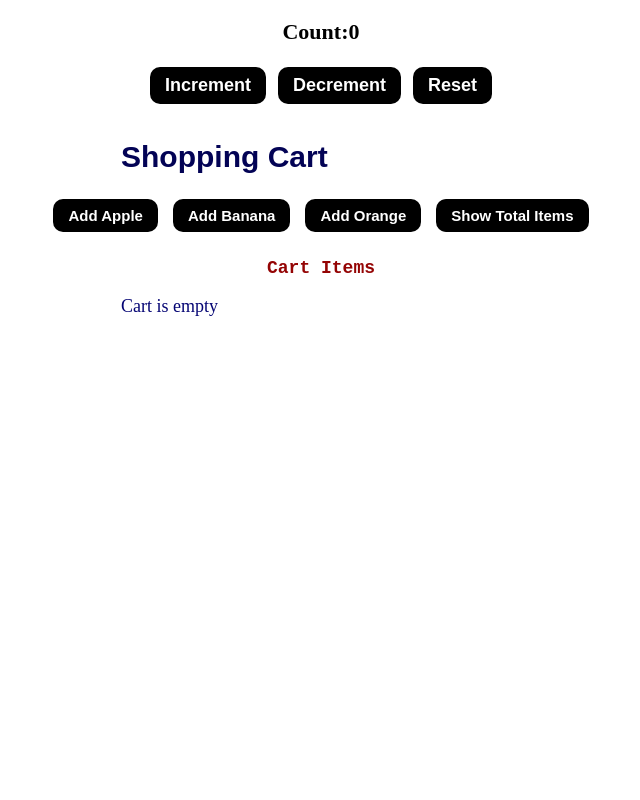
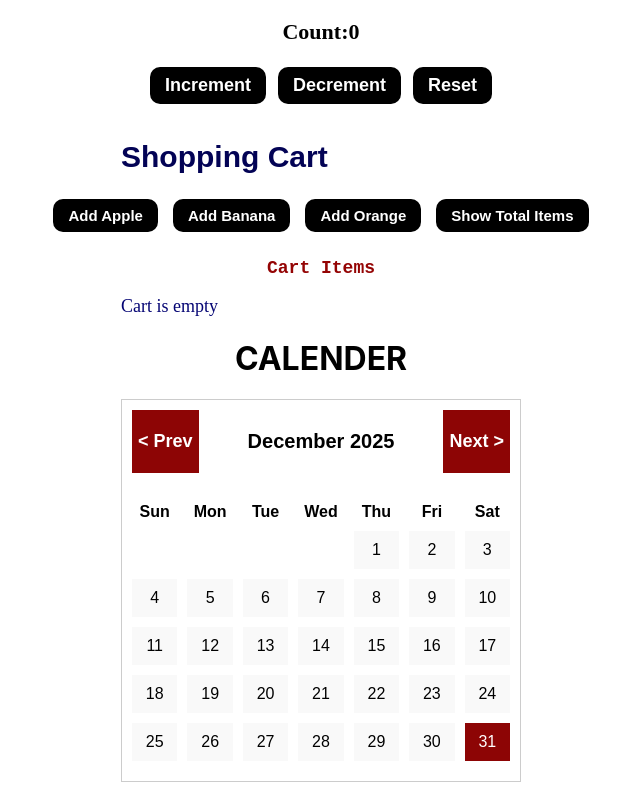
Before and after one commit to vonnue-assin/drag-drop-app, a React (Create React App) app: page / in a window 1280 px wide. Shown: the part 1240-2040 px from the top of the page, without its empty margins (319-959 px from the left). Before the commit the page ends 1597 px from the top, so only its background shows below. Built offline with nearby package versions, Linux system fonts and the light colour scheme.

Commit message:
feat: implemented new functionalities for calender

```diff
--- a/src/App.tsx
+++ b/src/App.tsx
@@ -1,14 +1,15 @@
 import React from "react";
 import { ToastContainer } from "react-toastify";
 
+import Calendar from "./components/Calender";
 import FormExample from "./components/DefaultBehaviour";
 import DragDropList from "./components/DragAndDrop";
+import EventBubblingDemo from "./components/EventBubblingDemo";
 import DynamicList from "./components/EventDelegation";
 import EnterKeyInput from "./components/keyDetection";
 import PersistentCounter from "./components/LocalStorageCounter";
 import ProgressBar from "./components/Progressbar";
 import ShoppingCart from "./components/ShoppingCart";
-import EventBubblingDemo from "./components/EventBubblingDemo";
 
 import "./App.css";
 
@@ -33,6 +34,7 @@ const App: React.FC = () => {
       <FormExample />
       <PersistentCounter />
       <ShoppingCart />
+      <Calendar />
     </div>
   );
 };
--- /dev/null
+++ b/src/components/Calender/index.tsx
@@ -0,0 +1,102 @@
+import { useState } from "react";
+
+import {
+  getDaysInMonth,
+  getFirstDayOfMonth,
+  DAYS_OF_WEEK,
+  MONTHS,
+} from "../../utils/calender";
+
+import "./styles.css";
+
+const Calendar = () => {
+  const [viewDate, setViewDate] = useState(new Date());
+
+  const year = viewDate.getFullYear();
+  const month = viewDate.getMonth();
+  const daysInMonth = getDaysInMonth(year, month);
+  const firstDayIndex = getFirstDayOfMonth(year, month);
+
+  const changeMonth = (offset: number) => {
+    setViewDate(new Date(year, month + offset, 1));
+  };
+
+  return (
+    <>
+      <h1 style={{ textAlign: "center" }}>CALENDER</h1>
+      <div
+        className="calendar-container"
+        style={{
+          maxWidth: "400px",
+          margin: "auto",
+          border: "1px solid #ccc",
+          padding: "10px",
+        }}
+      >
+        <header
+          style={{
+            display: "flex",
+            justifyContent: "space-between",
+            marginBottom: "10px",
+          }}
+        >
+          <button onClick={() => changeMonth(-1)} className="button-calender">
+            &lt; Prev
+          </button>
+          <h3 className="dates">
+            {MONTHS[month]} {year}
+          </h3>
+          <button onClick={() => changeMonth(1)} className="button-calender">
+            Next &gt;
+          </button>
+        </header>
+
+        <div
+          className="calender-grid"
+          style={{
+            display: "grid",
+            gridTemplateColumns: "repeat(7, 1fr)",
+            gap: "10px",
+          }}
+        >
+          {DAYS_OF_WEEK.map((day) => (
+            <div
+              style={{
+                color: "black",
+                fontFamily: "sans-serif",
+                fontWeight: "bold",
+                textAlign: "center",
+              }}
+            >
+              {day}
+            </div>
+          ))}
+          {Array.from({ length: firstDayIndex }).map((_, i) => (
+            <div key={`empty-${i}`} />
+          ))}
+
+          {Array.from({ length: daysInMonth }).map((_, i) => {
+            const dayNumber = i + 1;
+            const isToday =
+              new Date().toDateString() ===
+              new Date(year, month, dayNumber).toDateString();
+            return (
+              <div
+                className="day-number"
+                key={dayNumber}
+                style={{
+                  backgroundColor: isToday ? "rgb(141, 5, 5)" : "#f9f9f9",
+                  color: isToday ? "white" : "black",
+                }}
+              >
+                {dayNumber}
+              </div>
+            );
+          })}
+        </div>
+      </div>
+    </>
+  );
+};
+
+export default Calendar;
--- /dev/null
+++ b/src/components/Calender/styles.css
@@ -0,0 +1,27 @@
+.button-calender {
+  border: none;
+  background-color: rgb(141, 5, 5);
+  color: #fff;
+  font-family: sans-serif;
+  font-weight: bold;
+  font-size: 18px;
+}
+
+.dates {
+  font-family: sans-serif;
+  font-weight: bold;
+  font-size: 20px;
+}
+
+.calender-grid {
+  margin-top: 30px;
+  margin-bottom: 10px;
+}
+
+.day-number {
+  font-family: sans-serif;
+  font-weight: 500;
+  text-align: center;
+  background-color: rgb(236, 233, 233);
+  padding: 10px;
+}
--- /dev/null
+++ b/src/utils/calender.ts
@@ -0,0 +1,24 @@
+export const getDaysInMonth = (year: number, month: number): number => {
+  return new Date(year, month + 1, 0).getDate();
+};
+
+export const getFirstDayOfMonth = (year: number, month: number) => {
+  return new Date(year, month + 1).getDay();
+};
+
+export const DAYS_OF_WEEK = ["Sun", "Mon", "Tue", "Wed", "Thu", "Fri", "Sat"];
+
+export const MONTHS = [
+  "January",
+  "February",
+  "March",
+  "April",
+  "May",
+  "June",
+  "July",
+  "August",
+  "September",
+  "October",
+  "November",
+  "December",
+];
```
